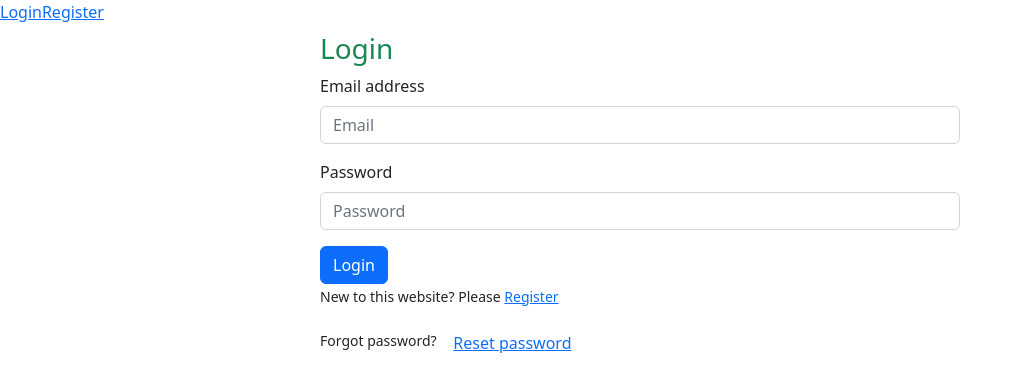
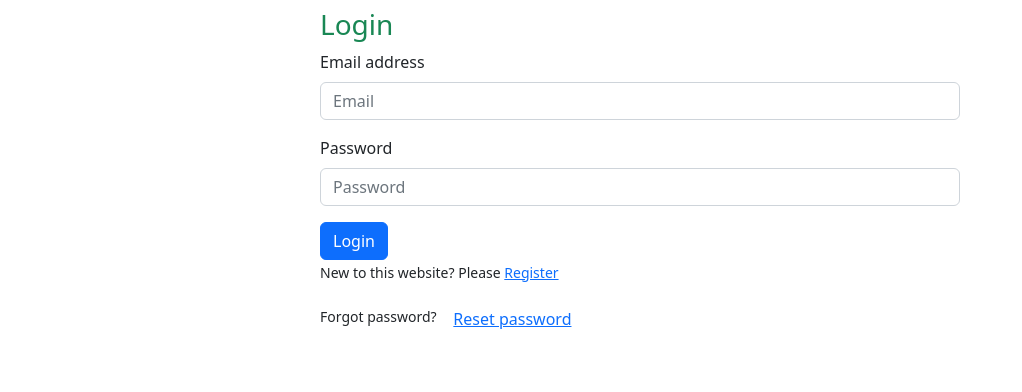
Before and after one commit to AlAminMiah4274/emailPassFormAuth, a React (Create React App) app: page /login in a window 1280 px wide. Shown: the top 392 px of the page, without its empty margins (0-1022 px from the left). Built offline with nearby package versions, Linux system fonts and the light colour scheme.

Commit message:
changed something

```diff
--- a/src/App.js
+++ b/src/App.js
@@ -12,7 +12,7 @@ function App() {
       element: <Main></Main>,
       children: [
         {
-          path: '/register',
+          path: '/',
           element: <ReactRegisterBootstrap></ReactRegisterBootstrap>
         },
         {
--- a/src/components/LoginBootstrap.js
+++ b/src/components/LoginBootstrap.js
@@ -62,7 +62,7 @@ const LoginBootstrap = () => {
                     <input type="password" name='password' className="form-control" id="exampleInputPassword1" placeholder='Password' required />
                 </div>
                 <button type="submit" className="btn btn-primary">Login</button>
-                <p><small>New to this website? Please <Link to='/register'>Register</Link></small></p>
+                <p><small>New to this website? Please <Link to='/'>Register</Link></small></p>
                 {success && <p className='text-success'>Successfuly log in to the account</p>}
                 <p><small>Forgot password? <button onClick={handleForgetPassword} type="button" className="btn btn-link">Reset password</button></small></p>
             </form>
--- a/src/components/ReactRegisterBootstrap.js
+++ b/src/components/ReactRegisterBootstrap.js
@@ -24,12 +24,15 @@ const ReactRegisterBootstrap = () => {
         // validating password
         if (!/(?=(.*[A-Z]){2,})/.test(password)) {
             setPasswordError('Password should be at least two uppercase');
+            return;
         }
         if (!/(?=.*[!£$%&@#])/.test(password)) {
             setPasswordError('Password should be at least one special character');
+            return;
         }
         if (password.length > 6) {
             setPasswordError('Password length should be 8 character');
+            return;
         }
         setPasswordError('');
 
--- a/src/layout/Main.js
+++ b/src/layout/Main.js
@@ -1,13 +1,9 @@
 import React from 'react';
-import { Link, Outlet } from 'react-router-dom';
+import { Outlet } from 'react-router-dom';
 
 const Main = () => {
     return (
         <div>
-            <nav>
-                <Link to='/login'>Login</Link>
-                <Link to='/register'>Register</Link>
-            </nav>
             <Outlet></Outlet>
         </div>
     );
```
